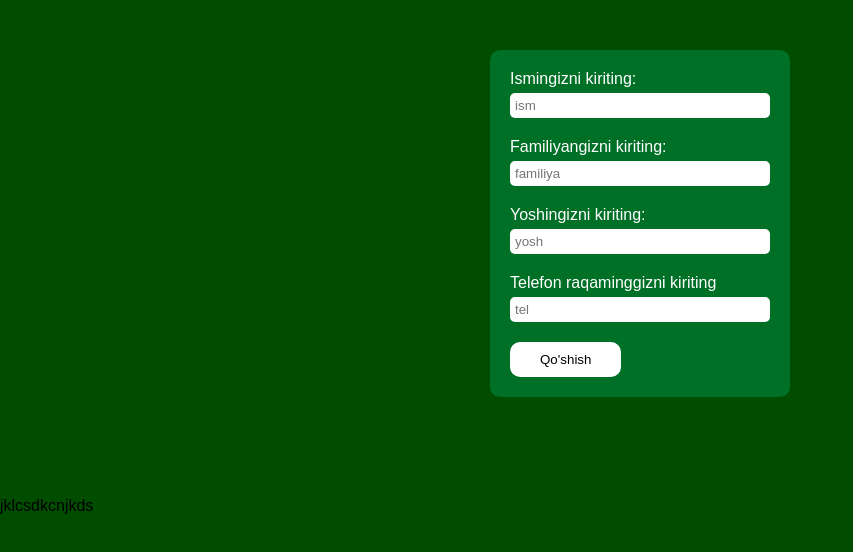
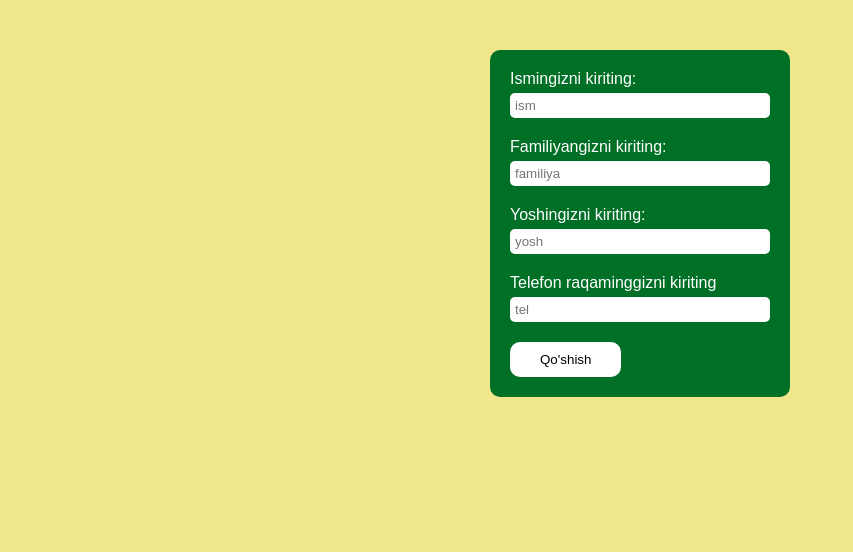
Before and after one commit to Kozim1y/usercardadd, a plain HTML site: page index.html in a window 1280 px wide. Shown: the whole page, without its empty margins (0-853 px from the left). Drawn offline with Linux system fonts and the light colour scheme.

Commit message:
Change body background color

```diff
--- a/css/main.css
+++ b/css/main.css
@@ -8,7 +8,7 @@
 
 body {
   font-family: "Arial", sans-serif;
-  background-color: rgb(0, 77, 0);
+  background-color: khaki;
 }
 
 .container {
--- a/index.html
+++ b/index.html
@@ -26,7 +26,6 @@
     <div class="cards"></div>
   </div>
 
-  jklcsdkcnjkds
 
   <script src="./js/main.js"></script>
 </body>
```
